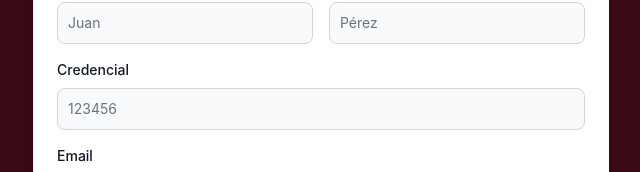
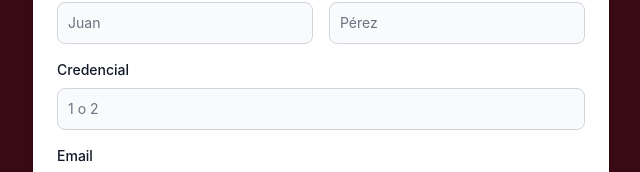
Before and after one commit to RodrigoLopez21/login-angular-windows, an Angular app in the folder LoginAngular-Frontend/: page /signIn in a window 1280 px wide. Shown: the part 256-428 px from the top of the page, without its empty margins (319-959 px from the left). Built offline with nearby package versions, Linux system fonts and the light colour scheme.

Commit message:
commit mares

```diff
--- a/LoginAngular-Frontend/src/app/sig-in/sig-in.component.html
+++ b/LoginAngular-Frontend/src/app/sig-in/sig-in.component.html
@@ -22,8 +22,8 @@
             </div>
             <div class="col-span-2">
               <label for="floatingCredential" class="block mb-2 text-sm font-medium text-gray-900 dark:text-white">Credencial</label>
-              <input [(ngModel)]="Ucredential" name="credential" id="floatingCredential" type="number" required maxlength="10"
-                class="bg-gray-50 border border-gray-300 text-gray-900 sm:text-sm rounded-lg focus:ring-primary-600 focus:border-primary-600 block w-full p-2.5 dark:bg-gray-700 dark:border-gray-600 dark:placeholder-gray-400 dark:text-white dark:focus:ring-blue-500 dark:focus:border-blue-500" placeholder="123456" />
+              <input [(ngModel)]="Ucredential" name="credential" id="floatingCredential" type="number" required maxlength="1"
+                class="bg-gray-50 border border-gray-300 text-gray-900 sm:text-sm rounded-lg focus:ring-primary-600 focus:border-primary-600 block w-full p-2.5 dark:bg-gray-700 dark:border-gray-600 dark:placeholder-gray-400 dark:text-white dark:focus:ring-blue-500 dark:focus:border-blue-500" placeholder="1 o 2" />
             </div>
             <div class="col-span-2">
               <label for="floatingEmail" class="block mb-2 text-sm font-medium text-gray-900 dark:text-white">Email</label>
```
